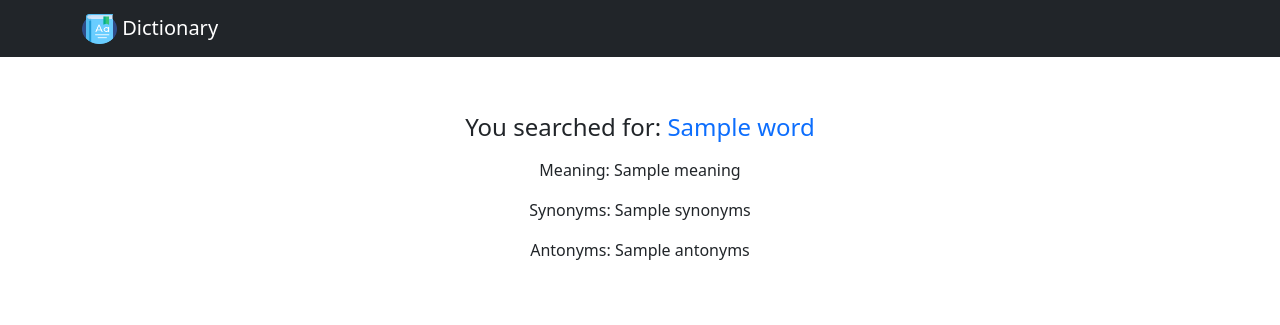
After one commit to Nisarg-18/dictionary, a Django app: template dictionary/templates/webpages/result.html in a window 1280 px wide. The commit adds this page. Shown: the top 325 px of the page. Run offline with Django 4.2, Linux system fonts and the light colour scheme; the template is opened without the code that fills it: most values are stand-ins (such as "Sample title", 1, 10 or a date in 2020).

Commit message:
added search functionality

```diff
--- a/dictionary/templates/webpages/home.html
+++ b/dictionary/templates/webpages/home.html
@@ -16,10 +16,11 @@
   <!-- form starts -->
   <section class="p-5">
     <div class="container w-50">
-      <form action="">
+      <form action="{% url 'result' %}" method="GET">
         <div class="input-group mb-3">
           <input
             type="text"
+            name="word"
             class="form-control"
             placeholder="Enter the word here"
             aria-label="Recipient's username"
--- /dev/null
+++ b/dictionary/templates/webpages/result.html
@@ -0,0 +1,23 @@
+{% extends 'base.html' %}
+{% block content %}
+    <!-- heading starts -->
+    <section class="p-5">
+      <div class="container text-center">
+        <h4 class="p-2">
+         You searched for: <span class="text-primary">{{ word }}</span>
+        </h4>
+        <p>
+            Meaning: {{ meaning }}
+        </p>
+        <p>
+            Synonyms: {{ synonyms }}
+        </p>
+        <p>
+            Antonyms: {{ antonyms }}
+        </p>
+      </div>
+    </section>
+
+    <!-- heading ends -->
+
+{% endblock %}
--- a/dictionary/webpages/urls.py
+++ b/dictionary/webpages/urls.py
@@ -2,4 +2,5 @@ from django.urls import path
 from . import views
 urlpatterns=[
     path('',views.home,name="home"),
+    path('result',views.result,name="result"),
 ]
```
Also changed, not shown: dictionary/webpages/views.py (+15 -1 lines), 1 other file.
